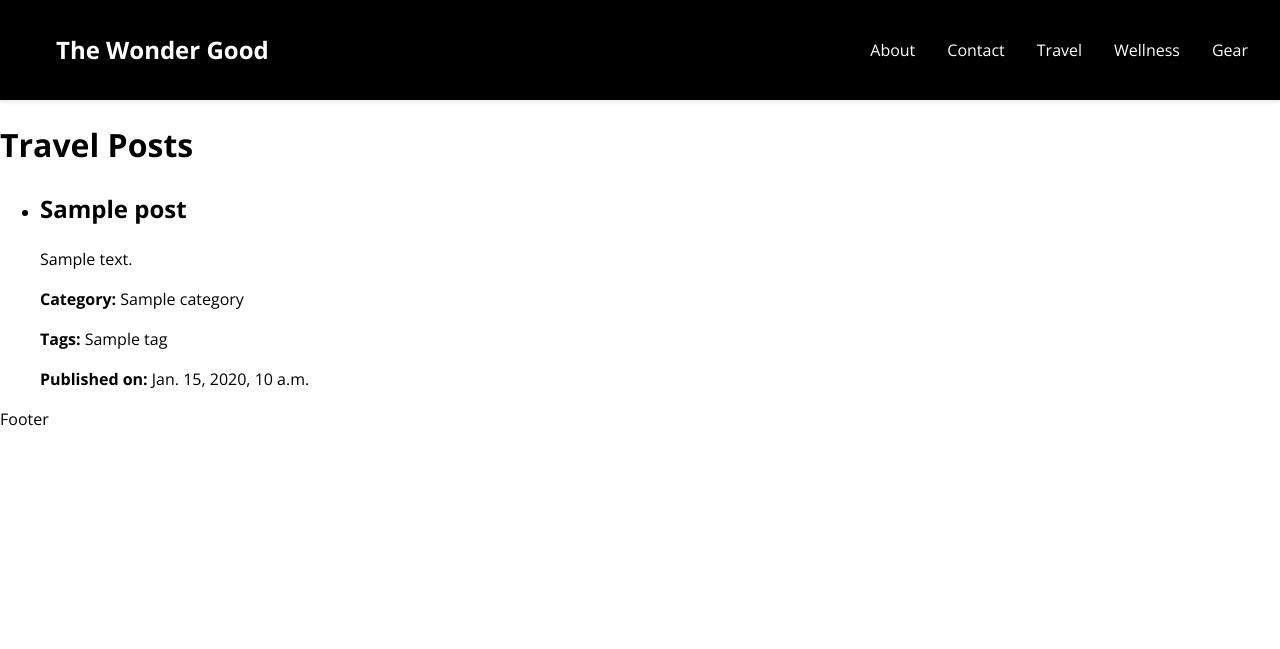
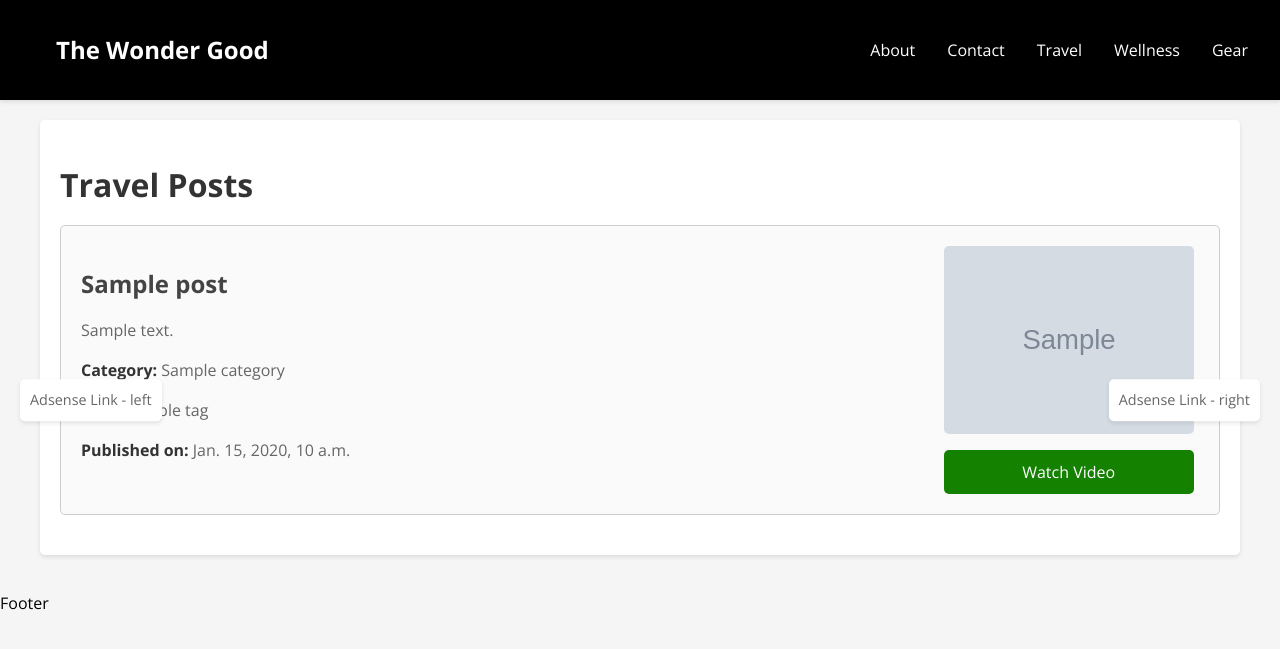
Before and after one commit to SFurda/blog, a Django app: template travelblog/travel/templates/travel/index.html in a window 1280 px wide. Shown: the top 649 px of the page. Run offline with Django 4.2, Linux system fonts and the light colour scheme; the template is opened without the code that fills it: most values are stand-ins (such as "Sample title", 1, 10 or a date in 2020); grey boxes marked "Sample" are stand-in pictures.

Commit message:
created new pages and added functionality. modified styles

```diff
--- /dev/null
+++ b/travelblog/travel/static/travel/categories.css
@@ -0,0 +1,25 @@
+.categories-container {
+    display: flex;
+    flex-wrap: wrap;
+    margin-top: 1rem;
+    margin-bottom: 1rem;
+    align-items: center;
+  }
+
+  .categories-heading {
+    margin-right: 1rem;
+    font-size: 1.5rem;
+  }
+
+  .category-item {
+    background-color: #f5f5f5;
+    border-radius: 5px;
+    padding: 10px;
+    margin: 5px;
+    font-size: 1rem;
+    cursor: pointer;
+  }
+
+  .category-item:hover {
+    background-color: #e0e0e0;
+  }
--- /dev/null
+++ b/travelblog/travel/static/travel/index.css
@@ -0,0 +1,111 @@
+body {
+    font-family: Arial, sans-serif;
+    background-color: #f5f5f5;
+    margin: 0;
+    padding: 0;
+}
+
+.wrapper {
+    max-width: 1200px;
+    margin: 0 auto;
+    padding: 20px;
+}
+
+.adsense-link {
+    padding: 10px;
+    background-color: #ffffff;
+    border-radius: 5px;
+    box-shadow: 0 2px 4px rgba(0, 0, 0, 0.1);
+    text-align: center;
+    font-size: 0.9rem;
+    color: #666;
+}
+
+.adsense-left {
+    position: fixed;
+    top: 50%;
+    left: 20px;
+    transform: translateY(-50%);
+}
+
+.adsense-right {
+    position: fixed;
+    top: 50%;
+    right: 20px;
+    transform: translateY(-50%);
+}
+
+.travel-posts {
+    background-color: #ffffff;
+    padding: 20px;
+    border-radius: 5px;
+    box-shadow: 0 2px 4px rgba(0, 0, 0, 0.1);
+}
+
+.travel-posts h1 {
+    font-size: 2rem;
+    margin-bottom: 1rem;
+    color: #333;
+}
+
+.travel-posts ul {
+    list-style: none;
+    padding: 0;
+}
+
+.travel-posts li {
+    background-color: #fafafa;
+    border: 1px solid #ccc;
+    border-radius: 5px;
+    padding: 20px;
+    margin-bottom: 20px;
+}
+
+.travel-posts h2 {
+    font-size: 1.5rem;
+    margin-bottom: 0.5rem;
+    color: #444;
+}
+
+.travel-posts p {
+    margin-bottom: 0.5rem;
+    color: #666;
+}
+
+.travel-posts strong {
+    color: #333;
+}
+
+
+.post-content {
+    display: inline-block;
+    width: calc(75%);
+    vertical-align: top;
+}
+
+.post-image {
+    display: inline-block;
+    width: 250px;
+    padding-left: 20px;
+}
+
+.post-image img {
+    width: 100%;
+    height: auto;
+    border-radius: 5px;
+}
+
+.video-btn {
+    display: block;
+    margin-top: 10px;
+    padding: 10px 20px;
+    background-color: #148101;
+    color: #fff;
+    text-decoration: none;
+    border-radius: 5px;
+    text-align: center;
+}
+
+.video-btn:hover {
+    background-color: #0056b3;
+}
--- a/travelblog/travel/templates/travel/createpost.html
+++ b/travelblog/travel/templates/travel/createpost.html
@@ -1,6 +1,8 @@
 {% extends 'travel/layout.html' %}
 
 {% block content %}
+
+
   <h2>Create a new travel post</h2>
   <form method="post" enctype="multipart/form-data">
     {% csrf_token %}
--- a/travelblog/travel/templates/travel/header.html
+++ b/travelblog/travel/templates/travel/header.html
@@ -6,7 +6,7 @@
     <ul class="nav-menu">
       <li><a href="#">About</a></li>
       <li><a href="#">Contact</a></li>
-      <li><a href="#">Travel</a></li>
+      <li><a href="{% url 'travel' %}">Travel</a></li>
       <li><a href="#">Wellness</a></li>
       <li><a href="#">Gear</a></li>
     </ul>
--- a/travelblog/travel/templates/travel/index.html
+++ b/travelblog/travel/templates/travel/index.html
@@ -1,18 +1,35 @@
 {% extends 'travel/layout.html' %}
 
 {% block content %}
+<div class="wrapper">
+    <div class="adsense-link adsense-left">Adsense Link - left</div>
+    <div class="adsense-link adsense-right">Adsense Link - right</div>
+
+    <div class="travel-posts">
         <h1>Travel Posts</h1>
         <ul>
         {% for post in posts %}
             <li>
+                <div class="post-content">
                     <h2>{{ post.title }}</h2>
                     <p>{{ post.description }}</p>
                     <p><strong>Category:</strong> {{ post.category.name }}</p>
-            <p><strong>Tags:</strong> {% for tag in post.tags.all %}{{ tag.name }}{% if not forloop.last %}, {% endif %}{% endfor %}</p>
+                    <p><strong>Tags:</strong> {% for tag in post.tags.all %}{{ tag.name }}
+                        {% if not forloop.last %}, {% endif %}{% endfor %}</p>
                     <p><strong>Published on:</strong> {{ post.pub_date }}</p>
+
+                </div>
+                {% if post.image_url %}
+                    <div class="post-image">
+                        <img src="{{ post.image_url }}" alt="{{ post.title }}" />
+                        <a href="{{ post.youtube_url }}" target="_blank" class="video-btn">Watch Video</a>
+                    </div>
+                {% endif %}
             </li>
         {% empty %}
             <li>No travel posts available.</li>
         {% endfor %}
         </ul>
+    </div>
+</div>
 {% endblock %}
--- a/travelblog/travel/templates/travel/layout.html
+++ b/travelblog/travel/templates/travel/layout.html
@@ -9,13 +9,28 @@
       href="https://fonts.googleapis.com/css?family=Roboto:400,700|Open+Sans:400,700&display=swap"
       rel="stylesheet"
     />
+
+    <link rel="stylesheet" href="{% static 'travel/index.css' %}" />
     <link rel="stylesheet" href="{% static 'travel/styles.css' %}" />
     <link rel="stylesheet" href="{% static 'travel/header.css' %}" />
+    <link rel="stylesheet" href="{% static 'travel/categories.css' %}">
+
+    {% if request.user.is_authenticated and request.user.is_superuser %}
+    <link rel="stylesheet" href="{% static 'travel/createpost.css' %}" />
+    {% endif %}
 
     <title>{% block title %}The Wonder Good{% endblock %}</title>
   </head>
   <body>
     {% include 'travel/header.html' %}
+
+    <div>
+      {% if request.user.is_authenticated and request.user.is_superuser %}
+
+      <a href="{% url 'createpost' %}">Create Post</a>
+
+      {% endif %}
+    </div>
 
     <div>{% block content %} {% endblock %}</div>
 
--- a/travelblog/travel/urls.py
+++ b/travelblog/travel/urls.py
@@ -6,4 +6,6 @@ from . import views
 urlpatterns = [
     path('', views.index, name='index'),
     path('createpost/', views.create_post, name='createpost'),
+    path('travel/',views.travel, name='travel'),
+    path('travel/category/<slug:category_slug>/', views.travel, name='travel_by_category'),
 ]
```
Also changed, not shown: travelblog/travel/forms.py (+6 -1 lines), travelblog/travel/models.py (+9 -0 lines), travelblog/travel/static/travel/createpost.css (added, +58 -0 lines), travelblog/travel/templates/travel/travel.html (added, +57 -0 lines), travelblog/travel/views.py (+17 -2 lines), travelblog/travel/migrations/0002_category_slug.py (added), travelblog/travel/migrations/0003_alter_category_slug.py (added). Lines whose indentation alone changed are shown as unchanged.
